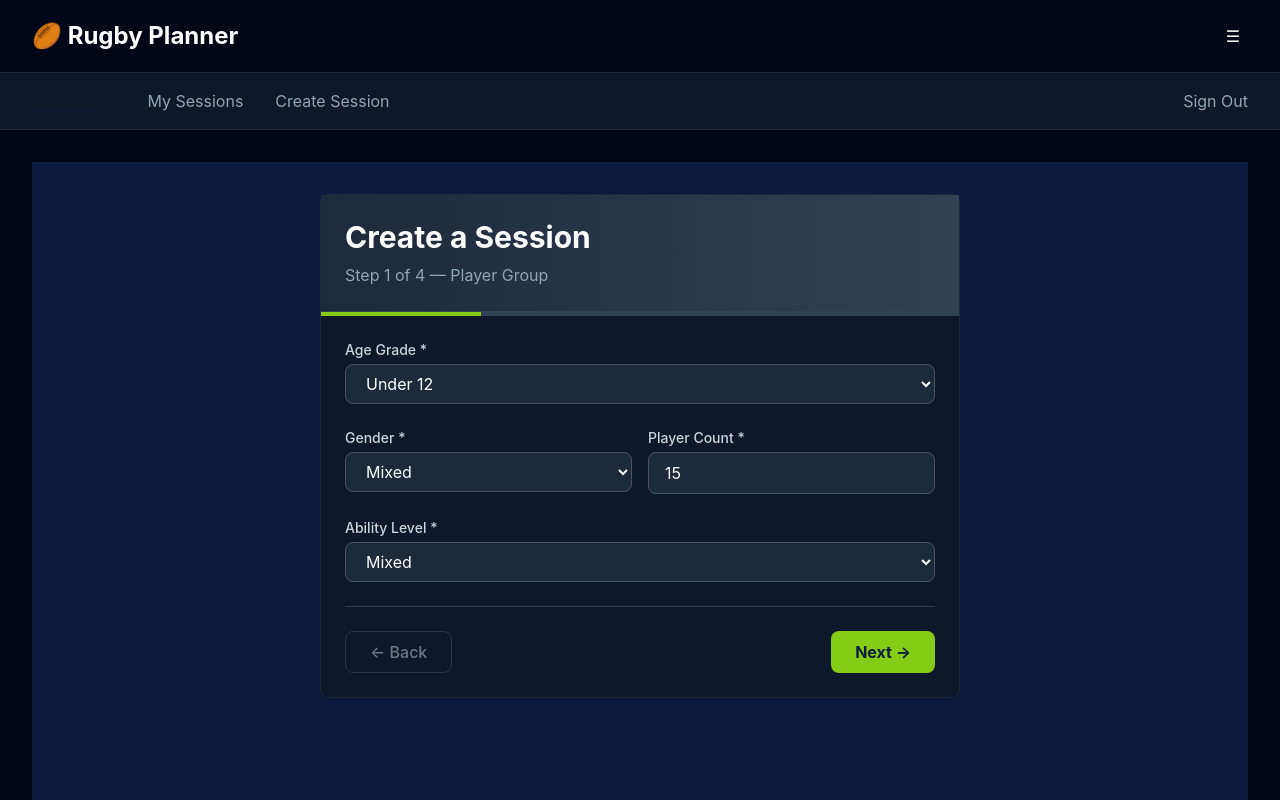
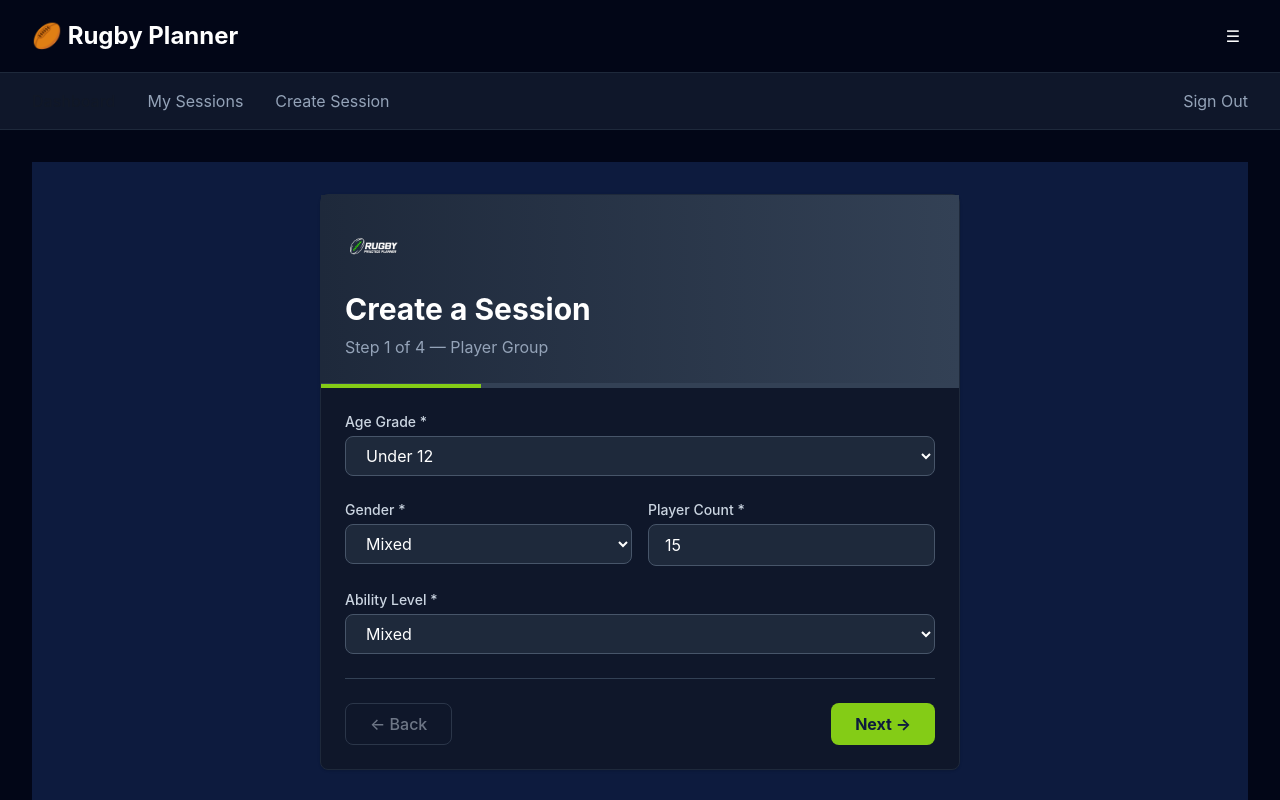
Before and after one commit to RugbyPP/rugby_practice_planner, a Next.js app: page /dashboard/create in a window 1280 px wide. Shown: the top 800 px of the page. Built offline with nearby package versions, Linux system fonts and the light colour scheme.

Commit message:
Add logo to create session and session detail pages

```diff
--- a/app/dashboard/create/page.tsx
+++ b/app/dashboard/create/page.tsx
@@ -1,6 +1,7 @@
 'use client'
 
 import { useState } from 'react'
+import Image from 'next/image'
 import { useRouter } from 'next/navigation'
 
 export default function CreateSessionPage() {
@@ -81,6 +82,9 @@ export default function CreateSessionPage() {
         <div className="bg-slate-900 rounded-lg shadow border border-slate-800">
           {/* Header */}
           <div className="bg-gradient-to-r from-slate-800 to-slate-700 text-white p-6 border-b border-slate-700">
+            <div className="flex items-center gap-3 mb-4">
+              <Image src="/logo.png" alt="Rugby Practice Planner" width={80} height={80} className="h-14 w-auto" />
+            </div>
             <h1 className="text-3xl font-bold mb-2">Create a Session</h1>
             <p className="text-slate-400">Step {step} of 4 — {
               step === 1 ? 'Player Group' :
--- a/app/dashboard/sessions/[id]/page.tsx
+++ b/app/dashboard/sessions/[id]/page.tsx
@@ -1,6 +1,7 @@
 'use client'
 
 import { useEffect, useState } from 'react'
+import Image from 'next/image'
 import { useParams } from 'next/navigation'
 import Link from 'next/link'
 import { getSession } from '@/lib/session-storage'
@@ -121,6 +122,9 @@ export default function SessionPage() {
     <div className="max-w-4xl mx-auto space-y-6">
       {/* Header */}
       <div className="bg-slate-900 rounded-lg shadow border border-slate-800 p-6">
+        <div className="flex items-center gap-3 mb-4">
+          <Image src="/logo.png" alt="Rugby Practice Planner" width={80} height={80} className="h-14 w-auto" />
+        </div>
         <div className="flex justify-between items-start mb-4">
           <div>
             <h1 className="text-3xl font-bold text-accent mb-2">{session.topic}</h1>
```
